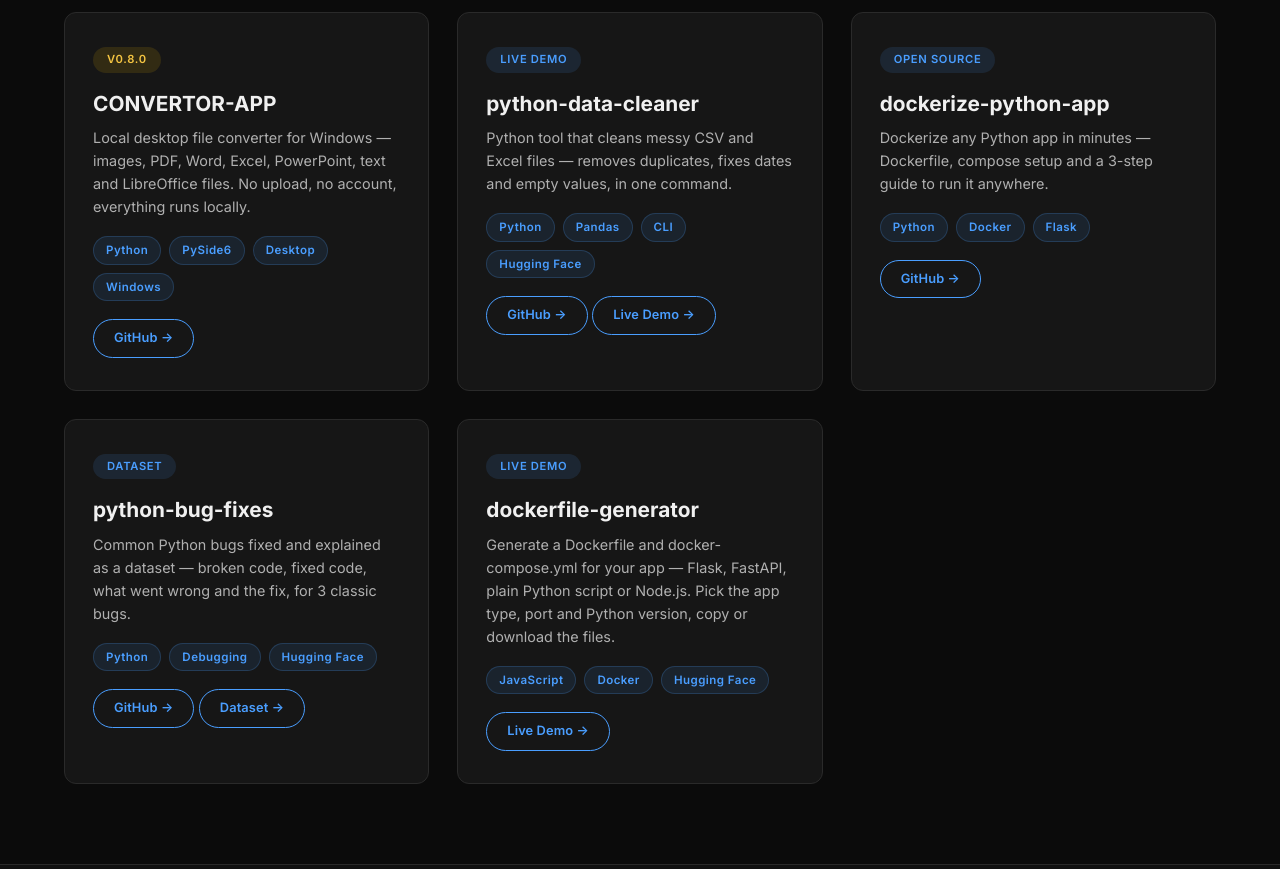
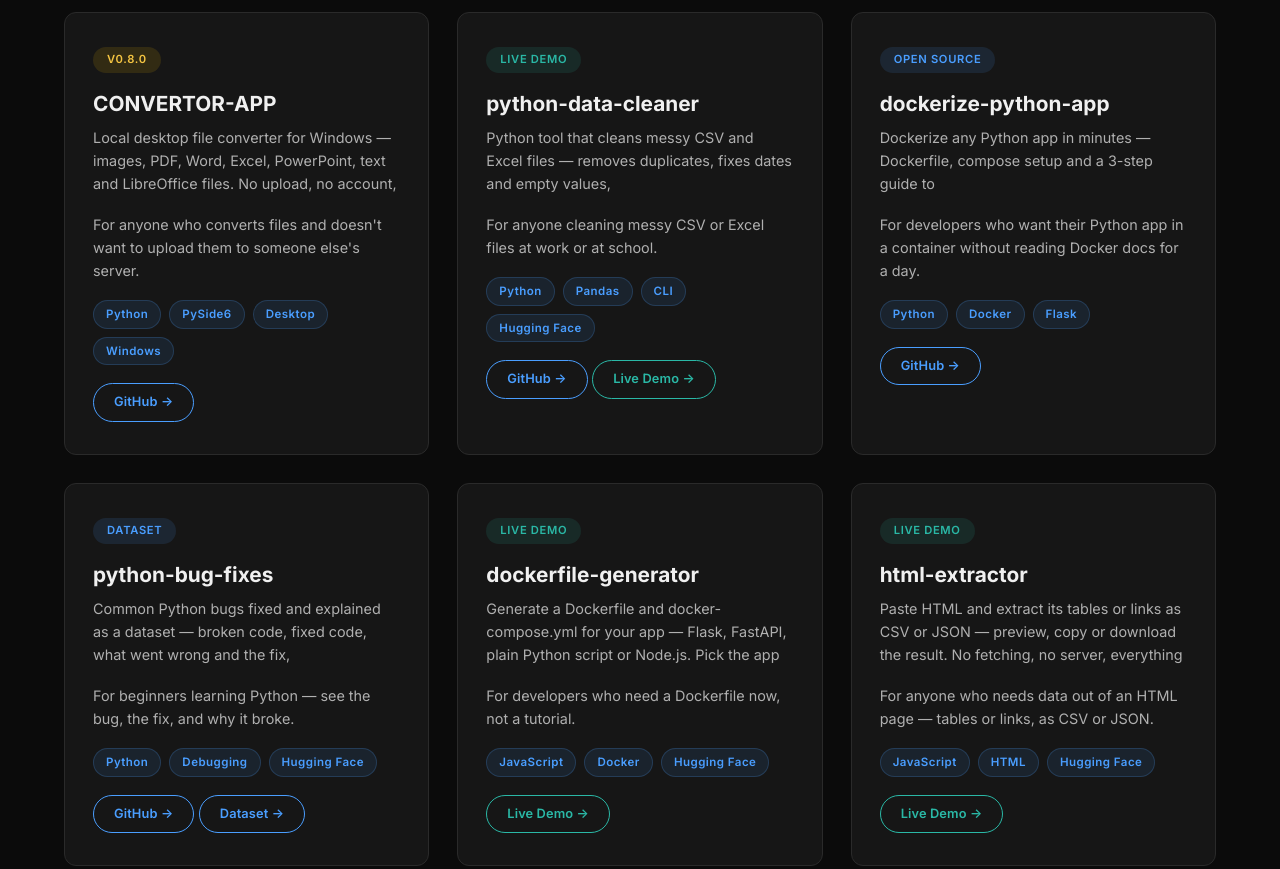
Before and after one commit to Battingchart300/Battingchart300.github.io, a plain HTML site: page projects.html in a window 1280 px wide. Shown: the part 340-1209 px from the top of the page. Drawn offline with Linux system fonts and the light colour scheme; no server answers.

Commit message:
Push 2: For-whom lines on cards, turquoise Live Demo accent, HTML Extractor card + demo links

```diff
--- a/projects.html
+++ b/projects.html
@@ -61,8 +61,8 @@
                     <p>
                         Local desktop file converter for Windows — images, PDF, Word, Excel,
                         PowerPoint, text and LibreOffice files. No upload, no account,
-                        everything runs locally.
-                    </p>
+                                            </p>
+                    <p class="project-for">For anyone who converts files and doesn't want to upload them to someone else's server.</p>
                     <div class="tech-tags">
                         <span class="tech-tag">Python</span>
                         <span class="tech-tag">PySide6</span>
@@ -72,12 +72,12 @@
                     <a href="https://github.com/Battingchart300/CONVERTOR-APP" target="_blank" rel="noopener noreferrer" class="btn btn-outline-accent btn-sm">GitHub →</a>
                 </div>
                 <div class="project-card reveal reveal-delay-2">
-                    <span class="badge">Live Demo</span>
+                    <span class="badge demo">Live Demo</span>
                     <h3>python-data-cleaner</h3>
                     <p>
                         Python tool that cleans messy CSV and Excel files — removes duplicates,
-                        fixes dates and empty values, in one command.
-                    </p>
+                        fixes dates and empty values,                     </p>
+                    <p class="project-for">For anyone cleaning messy CSV or Excel files at work or at school.</p>
                     <div class="tech-tags">
                         <span class="tech-tag">Python</span>
                         <span class="tech-tag">Pandas</span>
@@ -85,15 +85,15 @@
                         <span class="tech-tag">Hugging Face</span>
                     </div>
                     <a href="https://github.com/Battingchart300/python-data-cleaner" target="_blank" rel="noopener noreferrer" class="btn btn-outline-accent btn-sm">GitHub →</a>
-                    <a href="https://huggingface.co/spaces/Battingchart300/python-data-cleaner" target="_blank" rel="noopener noreferrer" class="btn btn-outline-accent btn-sm">Live Demo →</a>
+                    <a href="https://huggingface.co/spaces/Battingchart300/python-data-cleaner" target="_blank" rel="noopener noreferrer" class="btn btn-demo btn-sm">Live Demo →</a>
                 </div>
                 <div class="project-card reveal reveal-delay-3">
                     <span class="badge">Open Source</span>
                     <h3>dockerize-python-app</h3>
                     <p>
                         Dockerize any Python app in minutes — Dockerfile, compose setup
-                        and a 3-step guide to run it anywhere.
-                    </p>
+                        and a 3-step guide to                     </p>
+                    <p class="project-for">For developers who want their Python app in a container without reading Docker docs for a day.</p>
                     <div class="tech-tags">
                         <span class="tech-tag">Python</span>
                         <span class="tech-tag">Docker</span>
@@ -106,8 +106,8 @@
                     <h3>python-bug-fixes</h3>
                     <p>
                         Common Python bugs fixed and explained as a dataset — broken code,
-                        fixed code, what went wrong and the fix, for 3 classic bugs.
-                    </p>
+                        fixed code, what went wrong and the fix,                     </p>
+                    <p class="project-for">For beginners learning Python — see the bug, the fix, and why it broke.</p>
                     <div class="tech-tags">
                         <span class="tech-tag">Python</span>
                         <span class="tech-tag">Debugging</span>
@@ -117,19 +117,34 @@
                     <a href="https://huggingface.co/datasets/Battingchart300/python-bug-fixes" target="_blank" rel="noopener noreferrer" class="btn btn-outline-accent btn-sm">Dataset →</a>
                 </div>
                 <div class="project-card reveal reveal-delay-5">
-                    <span class="badge">Live Demo</span>
+                    <span class="badge demo">Live Demo</span>
                     <h3>dockerfile-generator</h3>
                     <p>
                         Generate a Dockerfile and docker-compose.yml for your app —
                         Flask, FastAPI, plain Python script or Node.js. Pick the app
-                        type, port and Python version, copy or download the files.
-                    </p>
+                                            </p>
+                    <p class="project-for">For developers who need a Dockerfile now, not a tutorial.</p>
                     <div class="tech-tags">
                         <span class="tech-tag">JavaScript</span>
                         <span class="tech-tag">Docker</span>
                         <span class="tech-tag">Hugging Face</span>
                     </div>
-                    <a href="https://huggingface.co/spaces/Battingchart300/dockerfile-generator" target="_blank" rel="noopener noreferrer" class="btn btn-outline-accent btn-sm">Live Demo →</a>
+                    <a href="https://huggingface.co/spaces/Battingchart300/dockerfile-generator" target="_blank" rel="noopener noreferrer" class="btn btn-demo btn-sm">Live Demo →</a>
+                </div>
+                <div class="project-card reveal reveal-delay-6">
+                    <span class="badge demo">Live Demo</span>
+                    <h3>html-extractor</h3>
+                    <p>
+                        Paste HTML and extract its tables or links as CSV or JSON — preview,
+                        copy or download the result. No fetching, no server, everything
+                                            </p>
+                    <p class="project-for">For anyone who needs data out of an HTML page — tables or links, as CSV or JSON.</p>
+                    <div class="tech-tags">
+                        <span class="tech-tag">JavaScript</span>
+                        <span class="tech-tag">HTML</span>
+                        <span class="tech-tag">Hugging Face</span>
+                    </div>
+                    <a href="https://huggingface.co/spaces/Battingchart300/html-extractor" target="_blank" rel="noopener noreferrer" class="btn btn-demo btn-sm">Live Demo →</a>
                 </div>
             </div>
         </div>
@@ -164,6 +179,7 @@
                     <a href="https://huggingface.co/spaces/Battingchart300/jarvis-PTS-comporatione-demo" target="_blank" rel="noopener noreferrer">JARVIS demo</a>
                     <a href="https://huggingface.co/spaces/Battingchart300/python-data-cleaner" target="_blank" rel="noopener noreferrer">Data Cleaner demo</a>
                     <a href="https://huggingface.co/spaces/Battingchart300/dockerfile-generator" target="_blank" rel="noopener noreferrer">Dockerfile Generator</a>
+                    <a href="https://huggingface.co/spaces/Battingchart300/html-extractor" target="_blank" rel="noopener noreferrer">HTML Extractor</a>
                     <a href="https://huggingface.co/datasets/Battingchart300/python-bug-fixes" target="_blank" rel="noopener noreferrer">python-bug-fixes dataset</a>
                 </div>
             </div>
--- a/style.css
+++ b/style.css
@@ -19,6 +19,7 @@
     --text-muted: #6a6a6a;
     --accent: #4a9eff;
     --accent-dim: #1a3a6a;
+    --accent-demo: #2AB8A6;
     --accent-glow: rgba(74, 158, 255, 0.08);
     --radius: 12px;
     --radius-lg: 20px;
@@ -162,6 +163,16 @@ h2 {
     color: var(--text-primary);
 }
 
+.btn-demo {
+    background: transparent;
+    color: var(--accent-demo);
+    border: 1.5px solid var(--accent-demo);
+}
+.btn-demo:hover {
+    background: var(--accent-demo);
+    color: #fff;
+    transform: translateY(-2px);
+}
 .btn-outline-accent {
     background: transparent;
     color: var(--accent);
@@ -595,6 +606,10 @@ section {
 .project-card .badge.dev {
     background: rgba(255, 193, 7, 0.12);
     color: #f5c542;
+}
+.project-card .badge.demo {
+    background: rgba(42, 184, 166, 0.12);
+    color: var(--accent-demo);
 }
 .project-card h3 {
     font-size: 1.3rem;
@@ -1186,3 +1201,8 @@ section {
     color: var(--accent);
     border: 1px solid rgba(74, 158, 255, 0.2);
 }
+.project-for {
+    font-size: 0.92rem;
+    color: var(--text-muted);
+    margin-bottom: 12px;
+}
```
Also changed, not shown: about.html (+2 -0 lines), index.html (+10 -8 lines), links.html (+2 -0 lines), what-i-do.html (+2 -0 lines).
